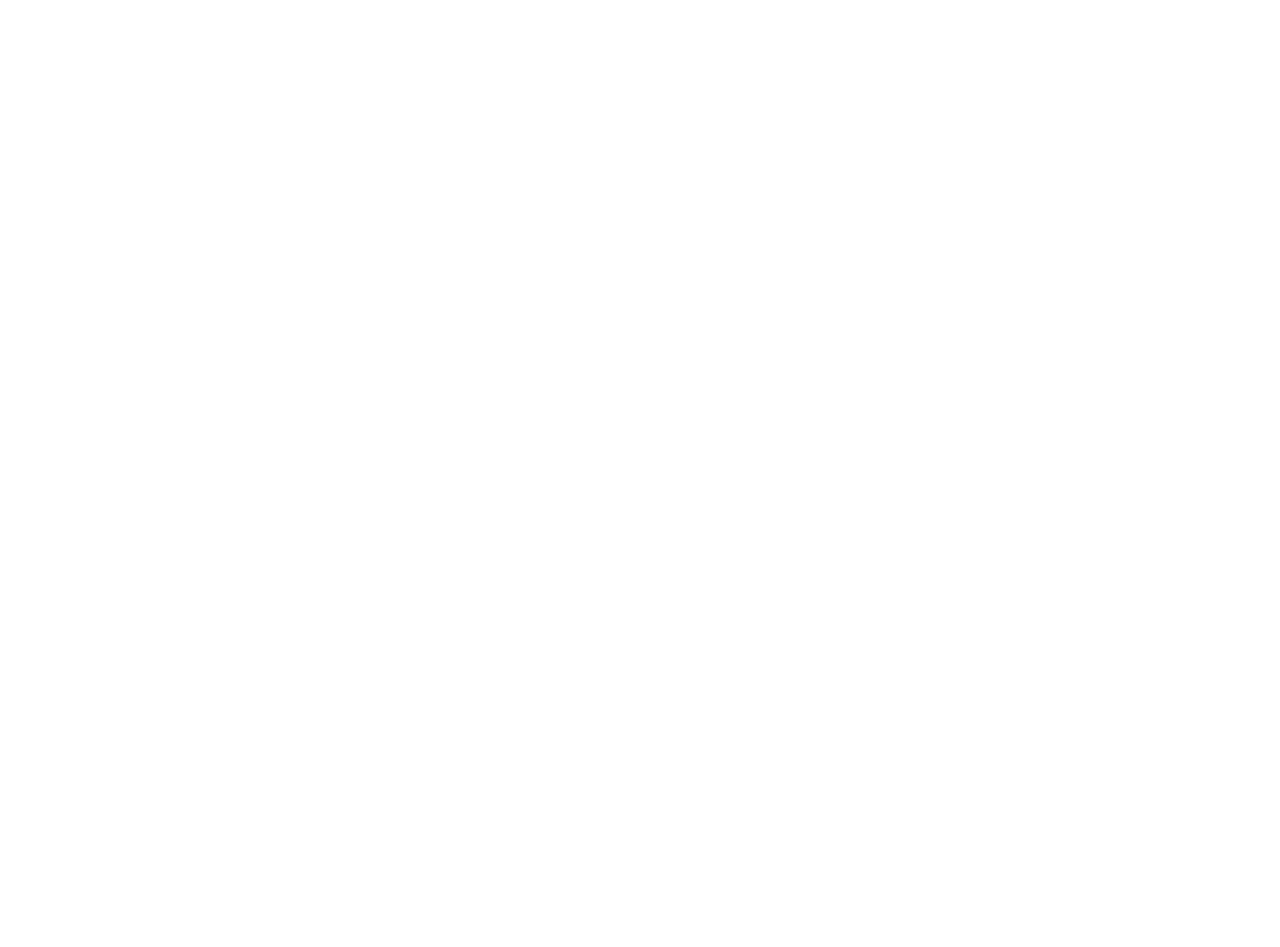
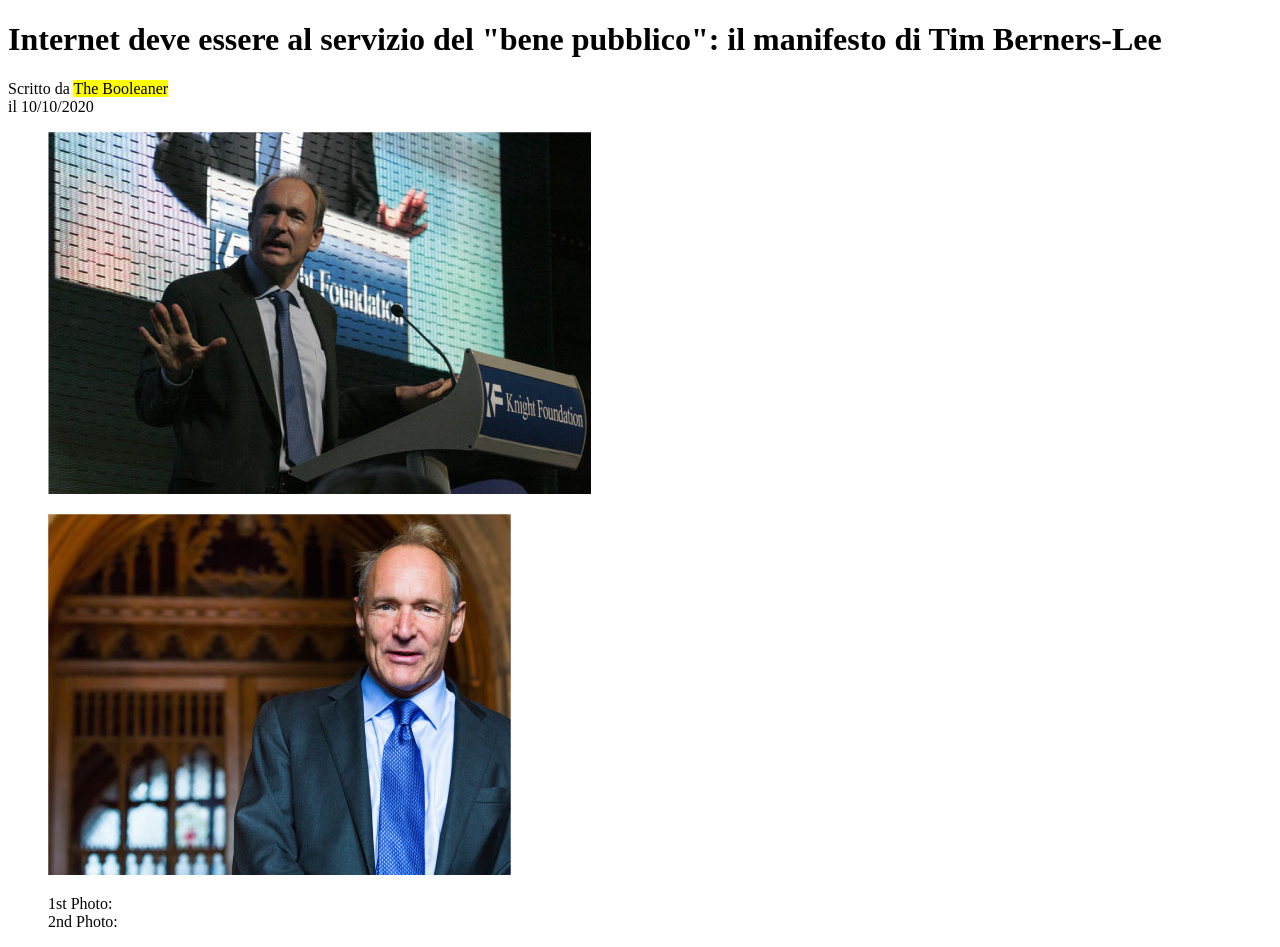
Before and after one commit to Michecosa/html-css-booleaner, a plain HTML site: page index.html in a window 1280 px wide. Before the commit the page ends 800 px from the top, so only its background shows below. Drawn offline with Linux system fonts and the light colour scheme.

Commit message:
Add top structure of the page: title and images

```diff
--- a/index.html
+++ b/index.html
@@ -8,10 +8,29 @@
 <body>
 
   <header>
+    <h1>Internet deve essere al servizio del "bene pubblico": il manifesto di Tim Berners-Lee</h1>
+    <div>
+      Scritto da <mark>The Booleaner</mark><br>
+      il 10/10/2020</div>
   </header>
 
-  <body>
-  </body>
+
+  <main>
+    <div>
+      <figure>
+        <img src="./assets/img/tim-1.jpg" alt="tim berners-lee image 1">
+      </figure>
+
+      <figure>
+        <img src="./assets/img/tim-2.jpg" alt="tim berners-lee image 2">
+      </figure>
+
+      <blockquote>
+        1st Photo: <br>
+        2nd Photo:
+      </blockquote>
+    </div>
+  </main>
 
   <footer>
   </footer>
```
